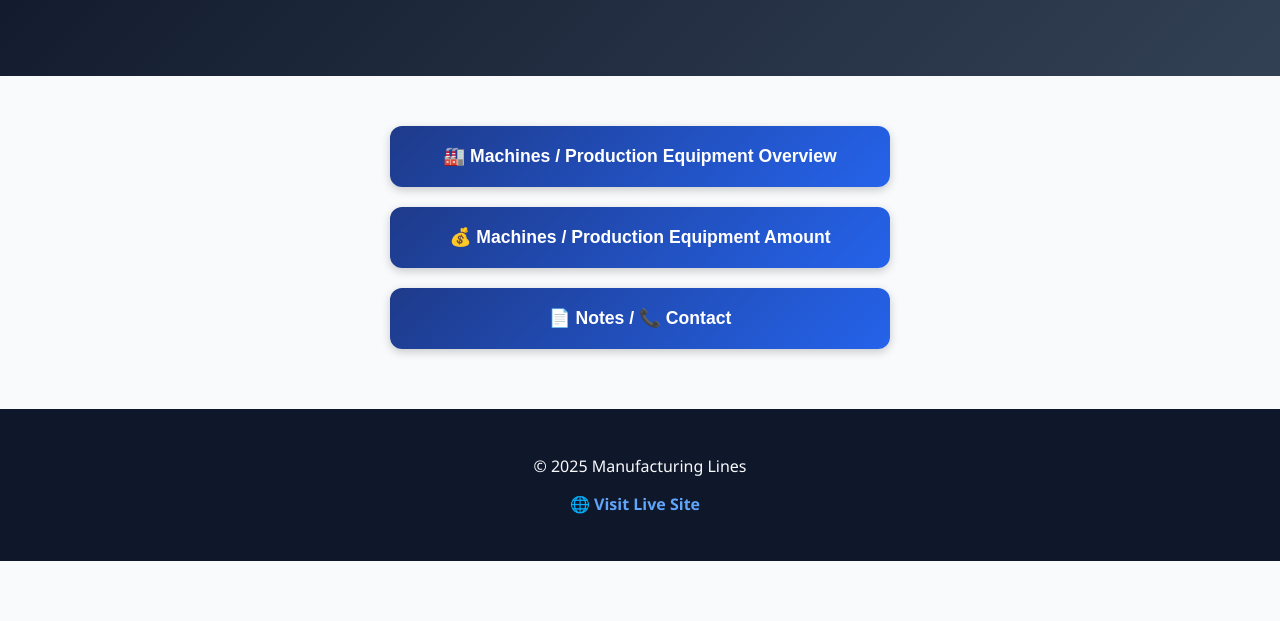
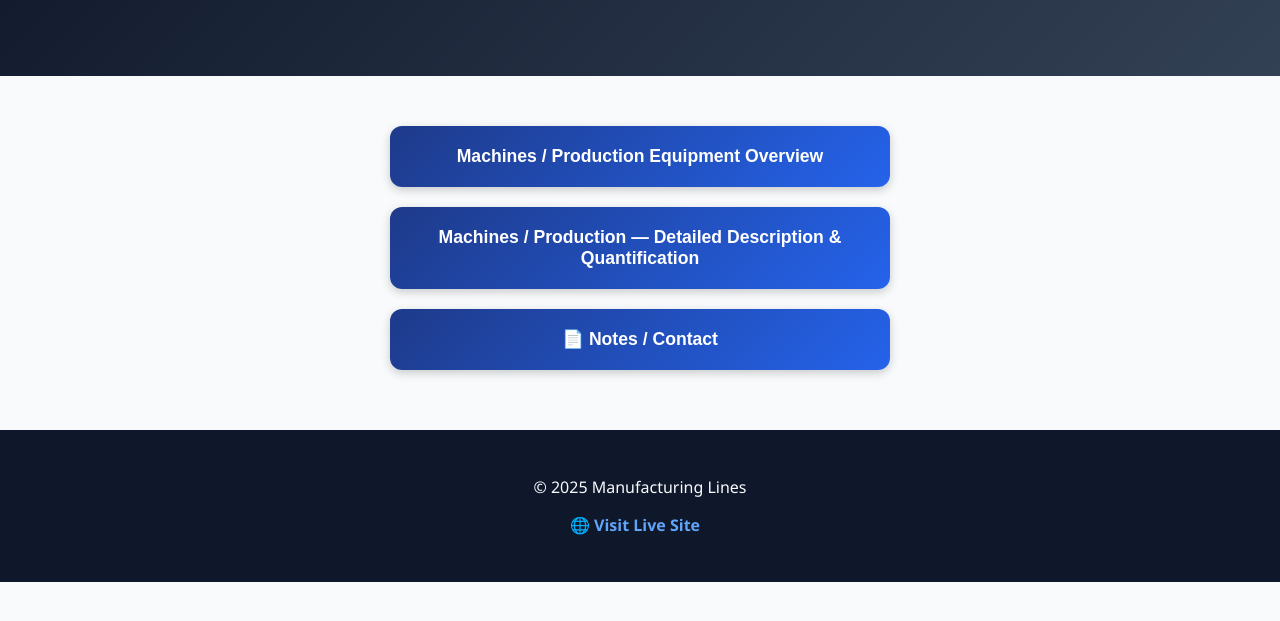
Before and after one commit to Manufacturinglines/Manufacturing-Lines, a plain HTML site: page index.html in a window 1280 px wide. Shown: the part 171-792 px from the top of the page. Drawn offline with Linux system fonts and the light colour scheme.

Commit message:
Update index.html

```diff
--- a/index.html
+++ b/index.html
@@ -135,9 +135,9 @@
 
   <main id="main-content">
     <div class="category-buttons" id="menu">
-      <button onclick="openPage('machines')">🏭 Machines / Production Equipment Overview</button>
-      <button onclick="openPage('financial')">💰 Machines / Production Equipment Amount</button>
-      <button onclick="openPage('notes')">📄 Notes / 📞 Contact</button>
+      <button onclick="openPage('machines')"> Machines / Production Equipment Overview</button>
+      <button onclick="openPage('financial')"> Machines / Production — Detailed Description & Quantification</button>
+      <button onclick="openPage('notes')">📄 Notes / Contact</button>
     </div>
 
     <!-- Machines Section -->
@@ -221,7 +221,7 @@
     <!-- Financial Section -->
 <section id="financial" class="hidden">
   <a href="#" class="back-btn" onclick="goBack()">⬅ Back to Main</a>
-  <h2>💰 Amount</h2>
+  <h2> Detailed Description & Quantification</h2>
   <p>View the full Bill of Quantities and pricing details below.</p>
   <table>
     <tr><th>📄 Document</th><th>🔗 Link</th></tr>
@@ -230,7 +230,7 @@
       <td>
         <a href="https://drive.google.com/file/d/1t7xrH8sLlZLT8Lh88Pr5dofxvf7PAv2s/preview"
            target="_blank" rel="noopener">
-           📄 Click to View BOQ.pdf
+           📄 Click to View Detailed Description & Quantification
         </a>
       </td>
     </tr>
```
